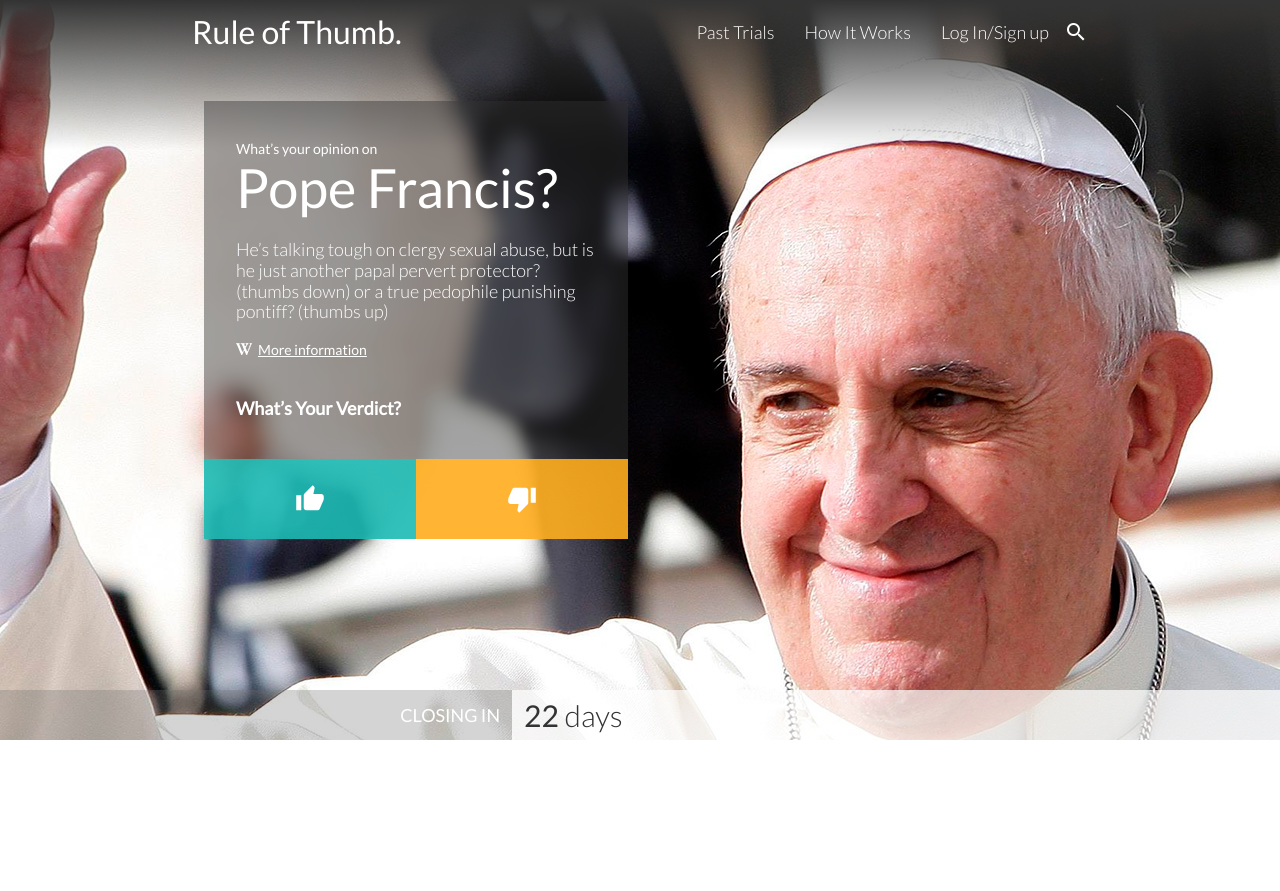
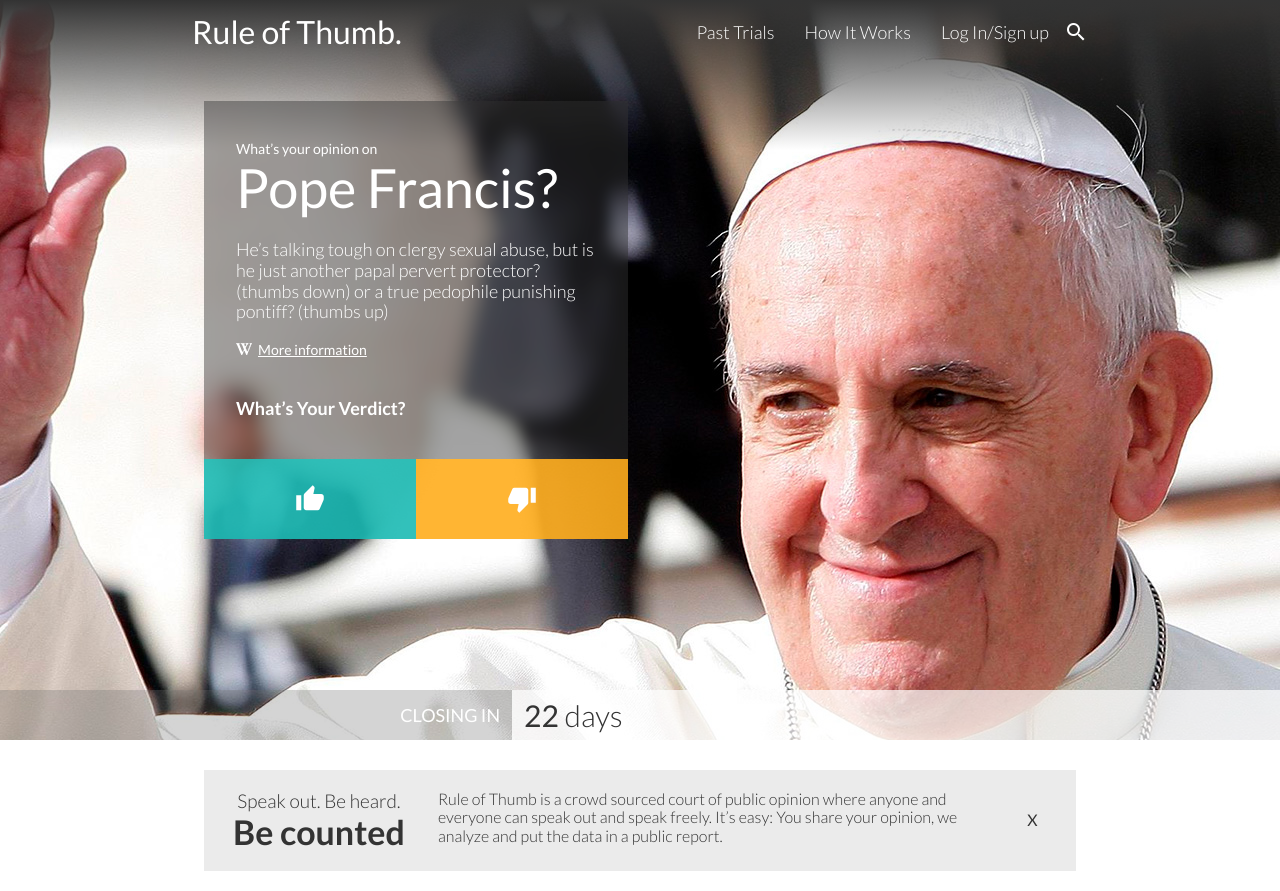
Before and after one commit to sebaspa/zemoga-test, a React (Create React App) app: page / in a window 1280 px wide. Before the commit the page ends 800 px from the top, so only its background shows below. Built offline with nearby package versions, Linux system fonts and the light colour scheme.

Commit message:
Add message component

```diff
--- a/public/index.html
+++ b/public/index.html
@@ -14,7 +14,7 @@
     -->
   <link rel="manifest" href="%PUBLIC_URL%/manifest.json" />
   <!-- Import font -->
-  <link href="https://fonts.googleapis.com/css?family=Lato:300,400|Material+Icons&display=swap" rel="stylesheet">
+  <link href="https://fonts.googleapis.com/css?family=Lato:300,400,700|Material+Icons&display=swap" rel="stylesheet">
   <!--
       Notice the use of %PUBLIC_URL% in the tags above.
       It will be replaced with the URL of the `public` folder during the build.
--- a/src/App.js
+++ b/src/App.js
@@ -1,6 +1,7 @@
 import React, { Component, Fragment } from 'react';
 import Header from './components/Header';
 import Banner from './components/Banner';
+import Message from './components/Message';
 
 class App extends Component {
   state = {}
@@ -11,6 +12,7 @@ class App extends Component {
         <Banner
           days="22"
         />
+        <Message />
       </Fragment>
     );
   }
--- /dev/null
+++ b/src/components/Message.js
@@ -0,0 +1,32 @@
+import React from 'react';
+
+const Message = () => (
+  <div className="container">
+    <div className="row">
+      <div className="col s12">
+        <div className="main-message">
+          <div className="row mb-0">
+            <div className="col s12 l4 xl3">
+              <div className="cont-txt-1">
+                <p className="title grey-text text-darken-4 text-center">Speak out. Be heard.</p>
+                <p className="subtitle grey-text text-darken-4 text-center">Be counted</p>
+              </div>
+            </div>
+            <div className="col s12 l7 xl8">
+              <div className="cont-txt-2">
+                <p className="grey-text text-darken-4 light-text">Rule of Thumb is a crowd sourced court of public opinion where anyone and everyone can speak out and speak freely. It’s easy: You share your opinion, we analyze and put the data in a public report.</p>
+              </div>
+            </div>
+            <div className="col s12 l1">
+              <div className="cont-close">
+                <a href="/#" className="grey-text text-darken-4">X</a>
+              </div>
+            </div>
+          </div>
+        </div>
+      </div>
+    </div>
+  </div>
+);
+
+export default Message;
--- a/src/index.scss
+++ b/src/index.scss
@@ -1,9 +1,4 @@
 @charset "UTF-8";
-
-html,
-body {
-  font-family: "Lato", sans-serif;
-}
 
 //Materialize
 
@@ -30,3 +25,4 @@ body {
 //Components
 @import "scss/components/header";
 @import "scss/components/banner";
+@import "scss/components/message";
--- a/src/scss/base/_global.scss
+++ b/src/scss/base/_global.scss
@@ -1,7 +1,26 @@
+html,
+body {
+  font-family: "Lato", sans-serif;
+  font-weight: 400;
+  font-style: normal;
+}
+
+//Text
+
+.text-center {
+  text-align: center;
+}
+
 .bold-text {
-  font-weight: bold;
+  font-weight: 700;
 }
 
 .light-text {
   font-weight: 300;
 }
+
+//Margins
+
+.mb-0 {
+  margin-bottom: 0;
+}
--- a/src/scss/components/_color-variables.scss
+++ b/src/scss/components/_color-variables.scss
@@ -315,7 +315,7 @@ $grey: (
   "base":       #808080,
   "lighten-5":  #fafafa,
   "lighten-4":  #f5f5f5,
-  "lighten-3":  #eeeeee,
+  "lighten-3":  #ebebeb,
   "lighten-2":  #e0e0e0,
   "lighten-1":  #bdbdbd,
   "darken-1":   #707070,
--- /dev/null
+++ b/src/scss/components/_message.scss
@@ -0,0 +1,34 @@
+.main-message {
+  margin-top: 30px;
+  width: 100%;
+  padding: 20px;
+  background-color: color("grey", "lighten-3");
+
+  p {
+    margin: 0;
+  }
+
+  .cont-txt-1 {
+    margin-bottom: 20px;
+
+    @media #{$large-and-up} {
+      margin-bottom: 0px;
+    }
+    .title {
+      font-size: 19px;
+      font-weight: 300;
+    }
+
+    .subtitle {
+      font-size: 34px;
+      font-weight: 700;
+    }
+  }
+
+  .cont-close {
+    display: flex;
+    justify-content: center;
+    align-items: center;
+    height: 60px;
+  }
+}
```
